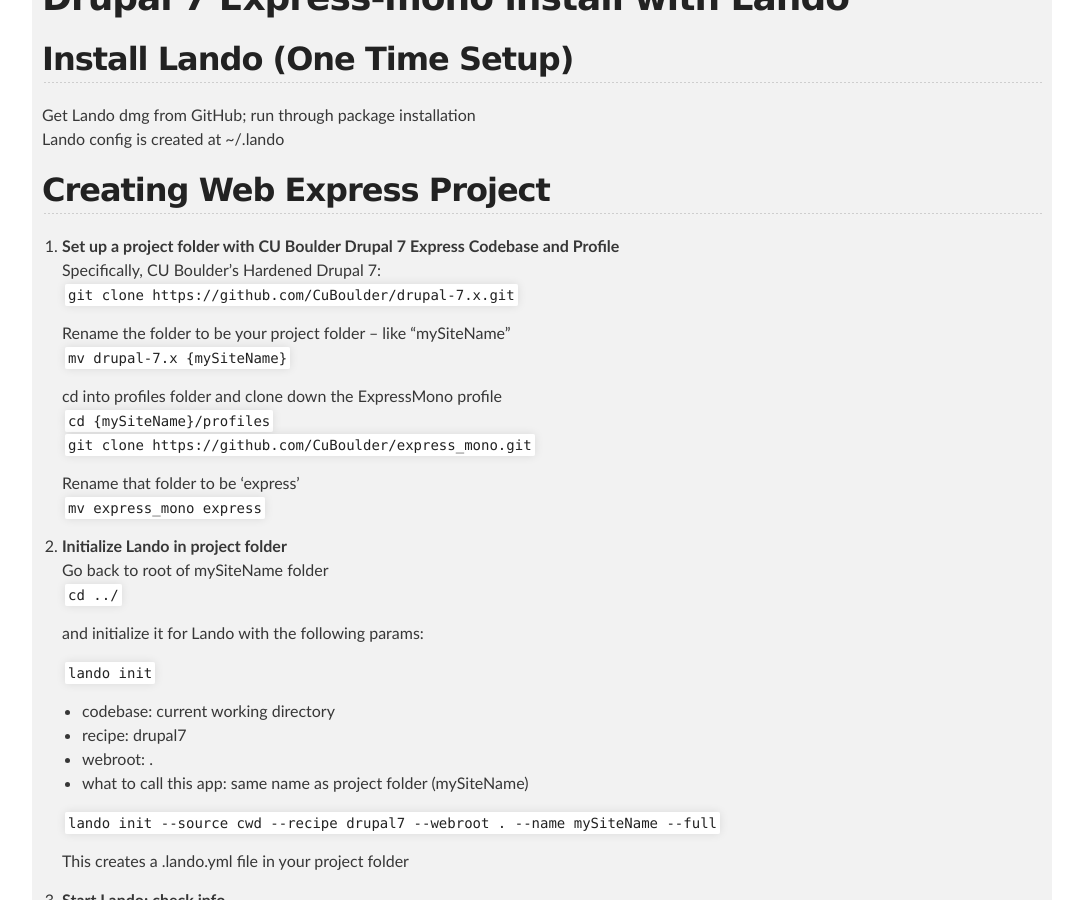
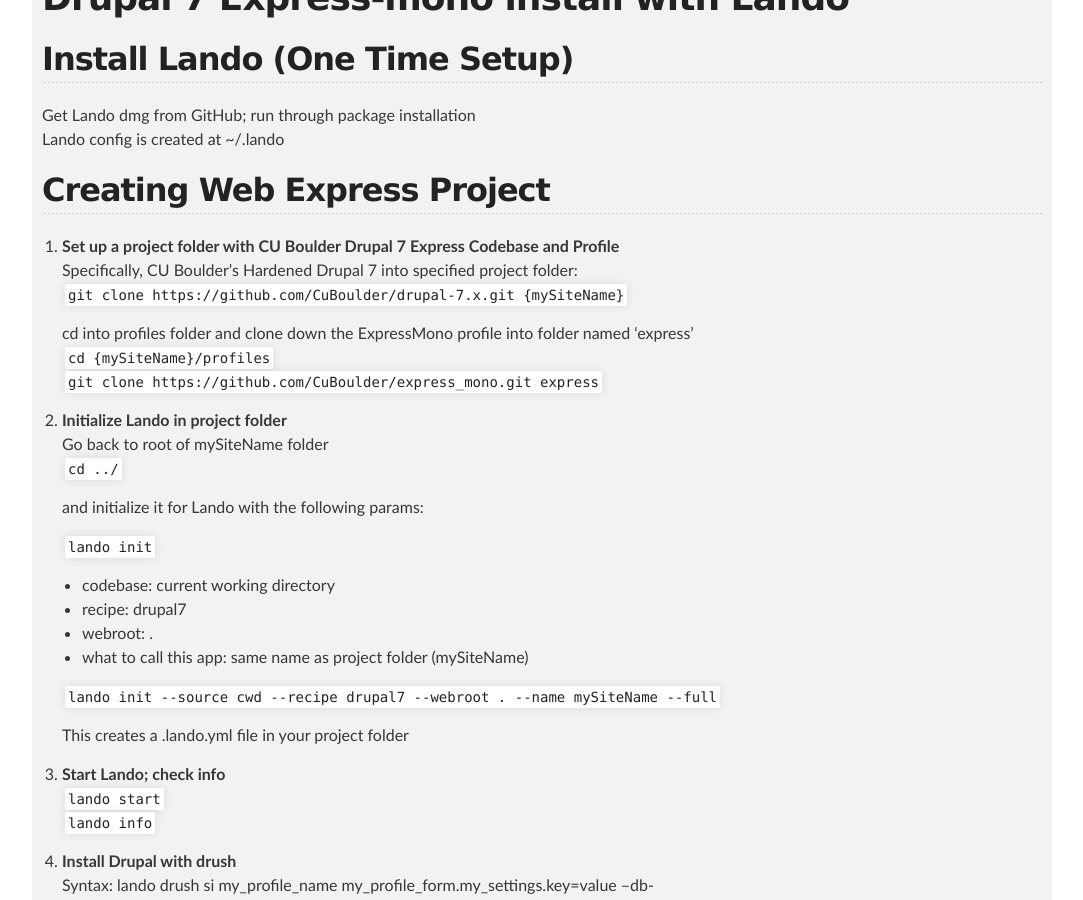
Before and after one commit to cathysnider/cathysnider.github.io, a Jekyll site: the page built from lando.md, in a window 1280 px wide and 900 px high, scrolled down 309 px. Shown: the whole window, without its empty margins (98-1181 px from the left). Built offline with Jekyll 4.4.1, drawn with Linux system fonts in a browser that asks for light colours; some of the changed text lies outside the part shown.

Commit message:
update text layout

````diff
--- a/lando.md
+++ b/lando.md
@@ -13,38 +13,32 @@ Lando config is created at ~/.lando
 ## Creating Web Express Project
 
 1. **Set up a project folder with CU Boulder Drupal 7 Express Codebase and Profile** <br />
-   Specifically, CU Boulder's Hardened Drupal 7:<br />
-   ```git clone https://github.com/CuBoulder/drupal-7.x.git```
+   Specifically, CU Boulder's Hardened Drupal 7 into specified project folder:<br />
+   `git clone https://github.com/CuBoulder/drupal-7.x.git {mySiteName}`
 
-   Rename the folder to be your project folder -- like "mySiteName" <br />
-   ```mv drupal-7.x {mySiteName}```
-
-   cd into profiles folder and clone down the ExpressMono profile <br />
-   ```cd {mySiteName}/profiles``` <br />
-   ```git clone https://github.com/CuBoulder/express_mono.git```
-
-   Rename that folder to be 'express' <br />
-   ```mv express_mono express```
+   cd into profiles folder and clone down the ExpressMono profile into folder named 'express'<br />
+   `cd {mySiteName}/profiles` <br />
+   `git clone https://github.com/CuBoulder/express_mono.git express`
 
 1. **Initialize Lando in project folder**<br />
    Go back to root of mySiteName folder <br />
-   ```cd ../```
+   `cd ../`
 
    and initialize it for Lando with the following params:
 
-   ```lando init```
+   `lando init`
    * codebase: current working directory
    * recipe: drupal7
    * webroot: .
    * what to call this app: same name as project folder (mySiteName)
 
-   ```lando init --source cwd --recipe drupal7  --webroot . --name mySiteName --full```
+   `lando init --source cwd --recipe drupal7  --webroot . --name mySiteName --full`
 
    This creates a .lando.yml file in your project folder
 
 1. **Start Lando; check info**  <br />
-   ```lando start```  <br />
-   ```lando info```
+   `lando start`  <br />
+   `lando info`
 
 1. **Install Drupal with drush** <br />
    Syntax: lando drush si my_profile_name my_profile_form.my_settings.key=value --db-url=mysql//admin_user:admin_password@db_host:db_port/database_name
@@ -52,13 +46,13 @@ Lando config is created at ~/.lando
    Set profile configure form options to cu_core, cu_testing_core, or cu_pantheon_core:
 
    **cu_core** <br />
-     ```lando drush si express express_profile_configure_form.options.cu_core --db-url=mysql://drupal7:drupal7@database:3306/drupal7 -v -y```
+     `lando drush si express express_profile_configure_form.options.cu_core --db-url=mysql://drupal7:drupal7@database:3306/drupal7 -v -y`
 
    **cu_testing_core** <br />
-     ```lando drush si express express_profile_configure_form.options.cu_testing_core --db-url=mysql://drupal7:drupal7@database:3306/drupal7 -v -y```
+     `lando drush si express express_profile_configure_form.options.cu_testing_core --db-url=mysql://drupal7:drupal7@database:3306/drupal7 -v -y`
 
    **cu_pantheon_core** <br />
-     ```lando drush si express express_profile_configure_form.options.cu_pantheon_core --db-url=mysql://drupal7:drupal7@database:3306/drupal7 -v -y```
+     `lando drush si express express_profile_configure_form.options.cu_pantheon_core --db-url=mysql://drupal7:drupal7@database:3306/drupal7 -v -y`
 
    **Skip to "Install the bundles"**
 
@@ -78,21 +72,23 @@ Lando config is created at ~/.lando
    * Pantheon (cu_pantheon_core)
 
 1. **Install the bundles if desired:** <br />
-   ```lando drush en cu_advanced_content_bundle cu_advanced_design_bundle cu_advanced_layout_bundle cu_news_bundle cu_people_bundle cu_photo_gallery_bundle cu_feeds_bundle cu_seo_bundle cu_social_media_bundle -y```
+   `lando drush en cu_advanced_content_bundle cu_advanced_design_bundle cu_advanced_layout_bundle cu_news_bundle cu_people_bundle cu_photo_gallery_bundle cu_feeds_bundle cu_seo_bundle cu_social_media_bundle -y`
 
 1. **Install test content if desired:** <br />
-   ```lando drush en cu_test_content_admin_bundle cu_test_content_articles cu_test_content_blocks cu_test_content_collections cu_test_content_context cu_test_content_gallery cu_test_content_pages cu_test_content_people -y```
+   `lando drush en cu_test_content_admin_bundle cu_test_content_articles cu_test_content_blocks cu_test_content_collections cu_test_content_context cu_test_content_gallery cu_test_content_pages cu_test_content_people -y`
 
 ## Other Lando Commands
 
 ### Sharing a Local Site
-Useful for sharing work with clients or testing local site on multiple devices. You must specify the URL you want to share using the ---url flag. The URL must be in the form http://localhost:db_port. Get this from ```lando info```.
+Useful for sharing work with clients or testing local site on multiple devices. You must specify the URL you want to share using the ---url flag. The URL must be in the form http://localhost:db_port. Get this from `lando info`.
 
-```lando share --url http://localhost:12345```
+`lando share --url http://localhost:12345`
+
+Sadly, this does not work with our configuration at this time
 
 ### Destroying a Lando Project
-```lando destroy``` <br />
-Destroying a project removes the Lando container and everything contained therein; i.e. your site's database and its content. It does not delete the project files cloned from GitHub. You can start over from Step 5: Install Drupal with drush, then enable bundles and test content.
+`lando destroy` <br />
+Destroying a project removes the Lando container and everything contained therein; i.e. your site's database and its content. It does not delete the project files cloned from GitHub. You can start over from Step 5: Install Drupal with drush, then enable bundles, local users and test content.
 
 
 **Lando Documentation** <br />
````
Also changed, not shown: behat.md (+10 -10 lines), repository.md (+2 -1 lines).
